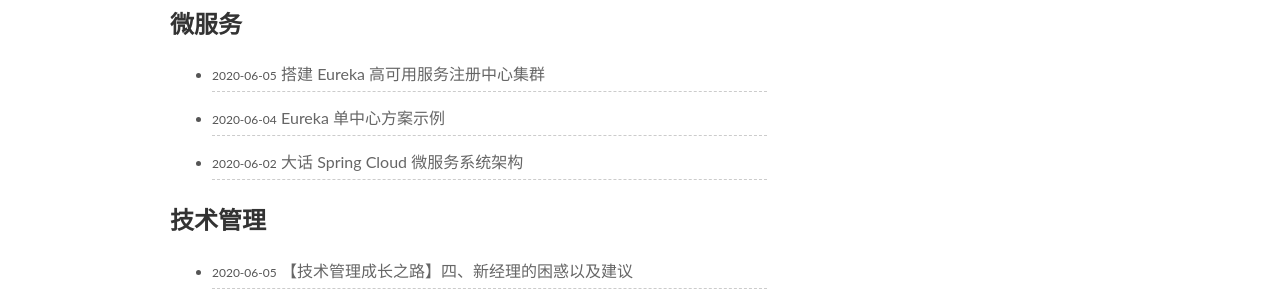
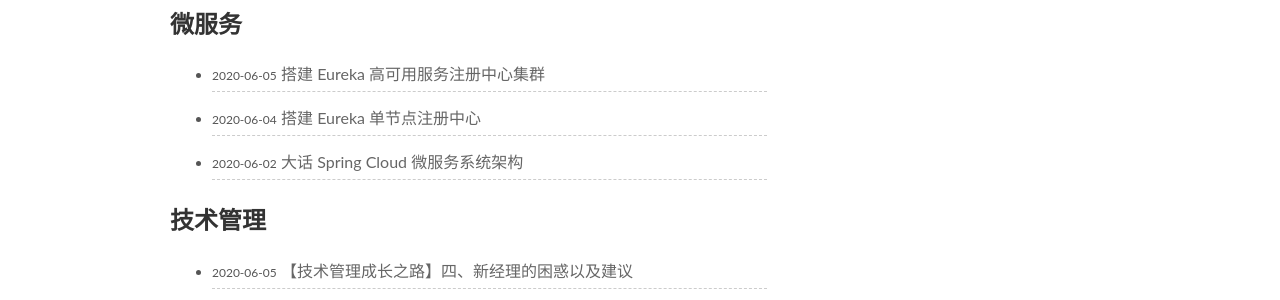
Before and after one commit to piterjia/piterjia.github.io, a Jekyll site: the page built from pages/categories.md, in a window 1280 px wide. Shown: the part 1280-1580 px from the top of the page. Built offline with Jekyll 4.4.1, drawn with Linux system fonts in a browser that asks for light colours; some web fonts are replaced; comment, search, counter and statistics services are not loaded.

Commit message:
搭建 Eureka 单节点注册中心

```diff
--- a/_posts/miniservice/2020-06-04-micro-service-eureka.md
+++ b/_posts/miniservice/2020-06-04-micro-service-eureka.md
@@ -1,6 +1,6 @@
 ---
 layout: post
-title: Eureka 单中心方案示例
+title: 搭建 Eureka 单节点注册中心
 categories: 微服务
 description: Eureka 使用简介与单中心示例
 keywords: Eureka, spring Cloud, distributed, micro service
```
